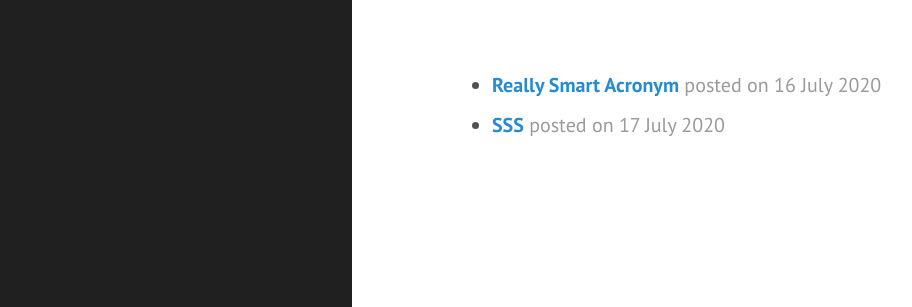
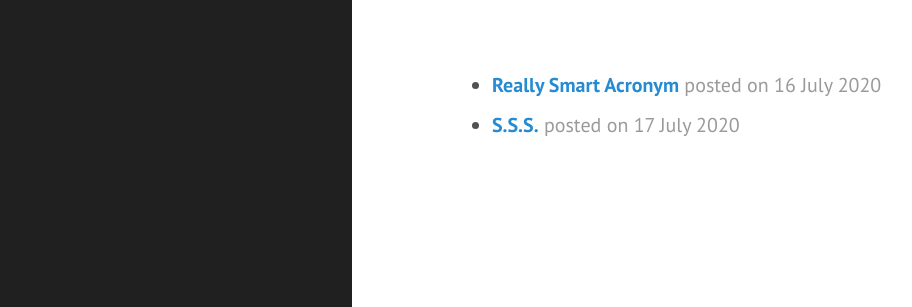
Before and after one commit to mayuridev/myblog, a Jekyll site: the page posts.html, which Jekyll copies as it is, in a window 1280 px wide. Shown: the top 307 px of the page, without its empty margins (8-920 px from the left). Built offline with Jekyll 4.4.1, drawn with Linux system fonts in a browser that asks for light colours.

Commit message:
Update posts.html

```diff
--- a/posts.html
+++ b/posts.html
@@ -59,7 +59,7 @@
 
 
       <li><span class="post-date"><b><a href="https://blog.dylaniskandar.com/2020/07/17/Really-Smart-Acronym/">Really Smart Acronym</a></b> posted on 16 July 2020</span></li>
-      <li><span class="post-date"><b><a href="https://blog.dylaniskandar.com/2020/07/16/SSS/">SSS</a></b> posted on 17 July 2020</span></li>
+      <li><span class="post-date"><b><a href="https://blog.dylaniskandar.com/2020/07/16/SSS/">S.S.S.</a></b> posted on 17 July 2020</span></li>
 
   </ul>
 </div>
```
